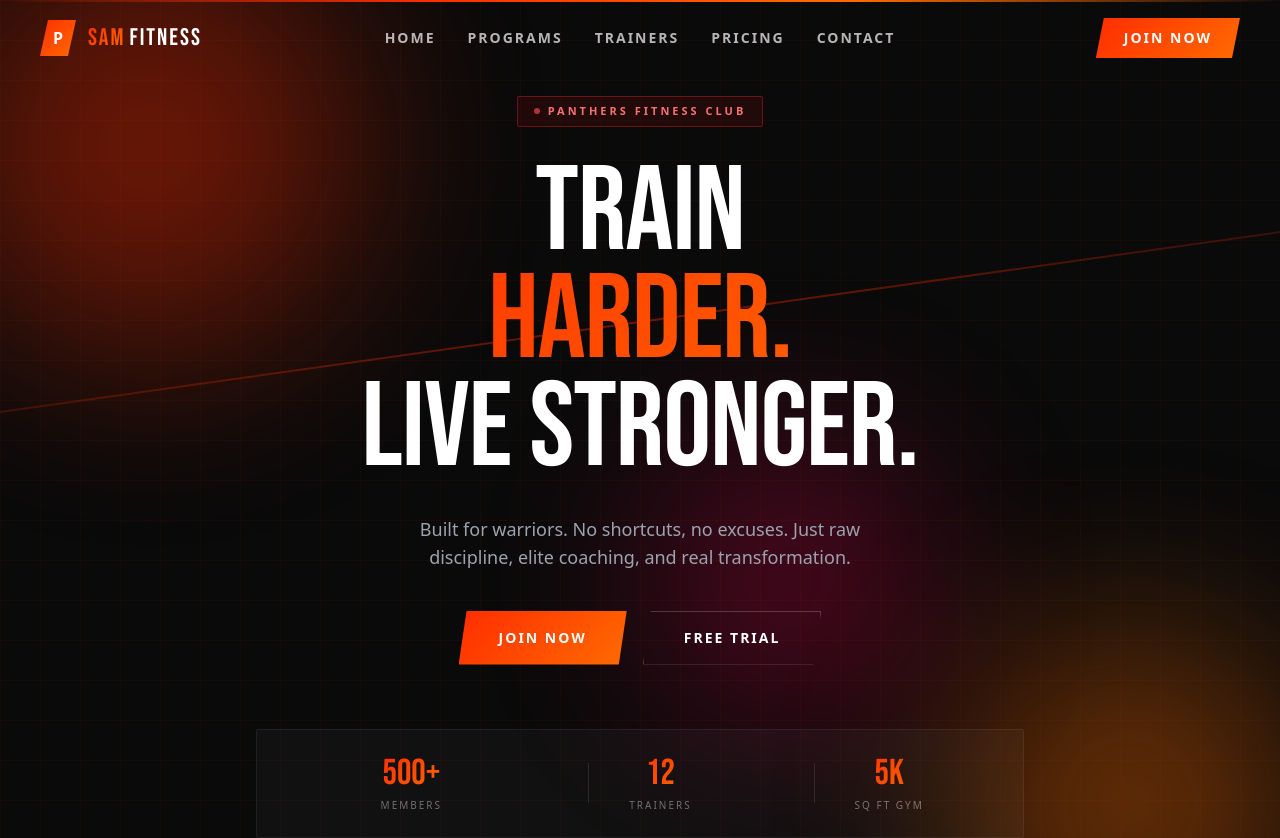
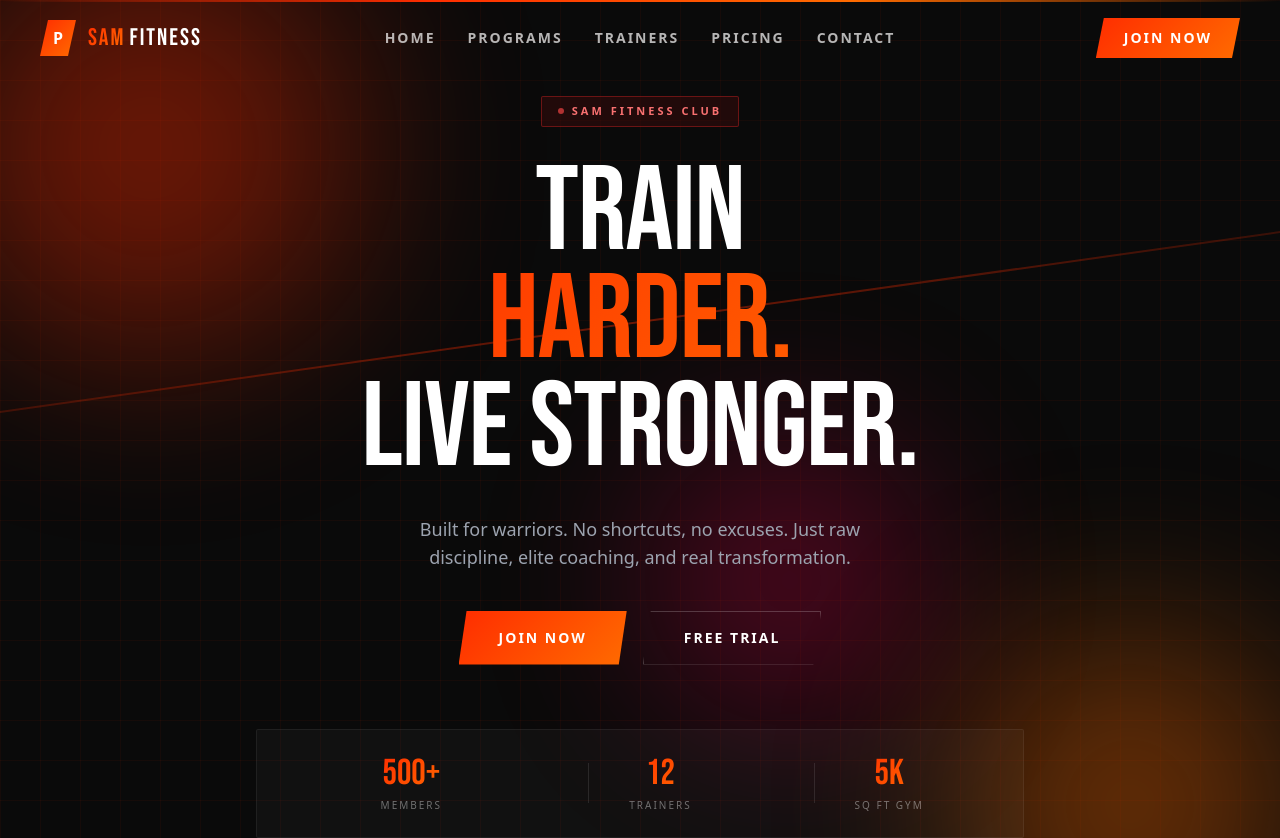
Before and after one commit to kxnekin/ProfessionalFitnessWebsite, a React (Vite) app: page / in a window 1280 px wide. Shown: the top 838 px of the page. Built offline with nearby package versions, Linux system fonts and the light colour scheme.

Commit message:
Final verison

```diff
--- a/src/components/Hero.jsx
+++ b/src/components/Hero.jsx
@@ -39,7 +39,7 @@ export default function Hero() {
         <div className="inline-flex items-center gap-2 bg-red-950/40 border border-red-600/40 px-3 sm:px-4 py-1.5 rounded-sm mb-6 sm:mb-8">
           <span className="w-1.5 h-1.5 rounded-full bg-red-500 animate-pulse flex-shrink-0" />
           <span className="text-[10px] sm:text-[11px] font-bold tracking-[2px] sm:tracking-[3px] uppercase text-red-400 whitespace-nowrap">
-            Panthers Fitness Club
+            Sam Fitness Club
           </span>
         </div>
 
```
